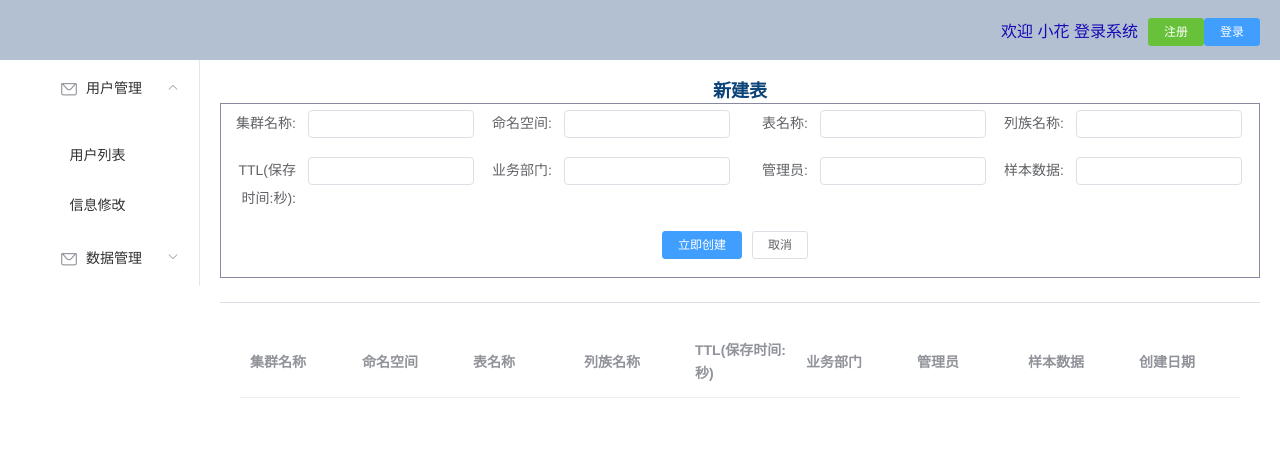
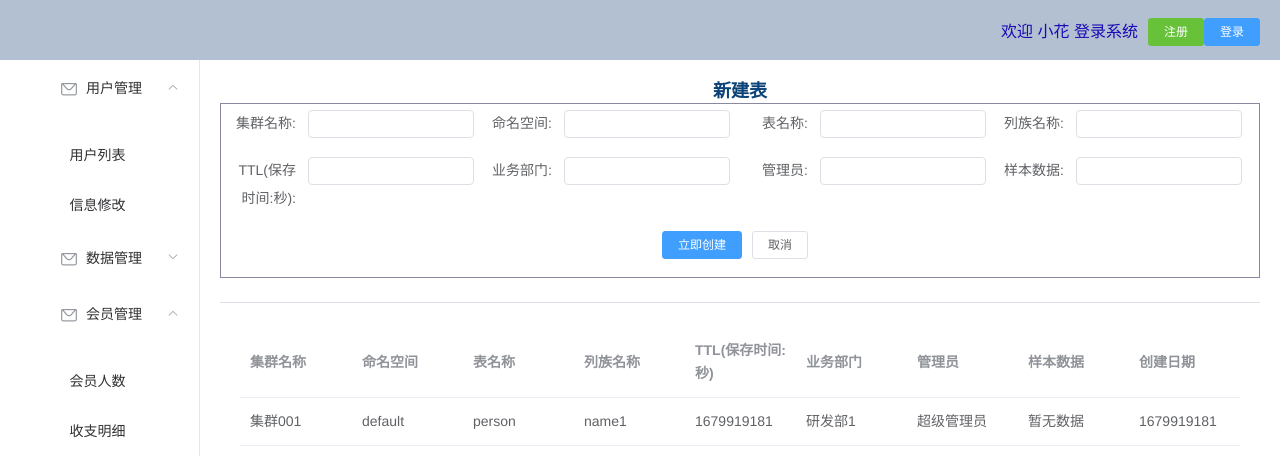
Before and after one commit to wu4yong/vue-cube-db, a Vue app: page /#/tableManager in a window 1280 px wide. Shown: the top 476 px of the page. Built offline with nearby package versions, Linux system fonts and the light colour scheme.

Commit message:
菜单添加

```diff
--- a/src/components/AsideMenu/index.vue
+++ b/src/components/AsideMenu/index.vue
@@ -18,6 +18,14 @@
             <el-menu-item index="1-2">数据管理</el-menu-item>
           </el-menu-item-group>
         </el-submenu>
+
+        <el-submenu index="3">
+          <template slot="title"><i class="el-icon-message"></i>会员管理</template>
+          <el-menu-item-group>
+            <el-menu-item index="1-1">会员人数</el-menu-item>
+            <el-menu-item index="1-2">收支明细</el-menu-item>
+          </el-menu-item-group>
+        </el-submenu>
       </el-menu>
     </el-aside>
   </el-aside>
```
